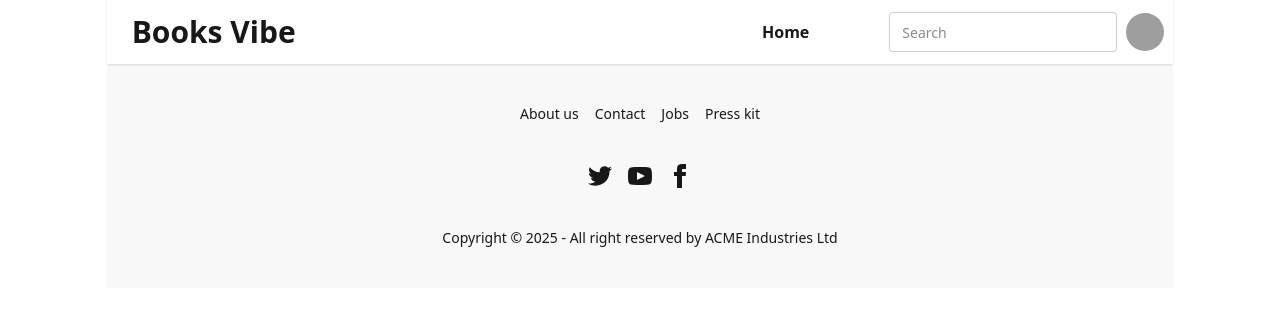
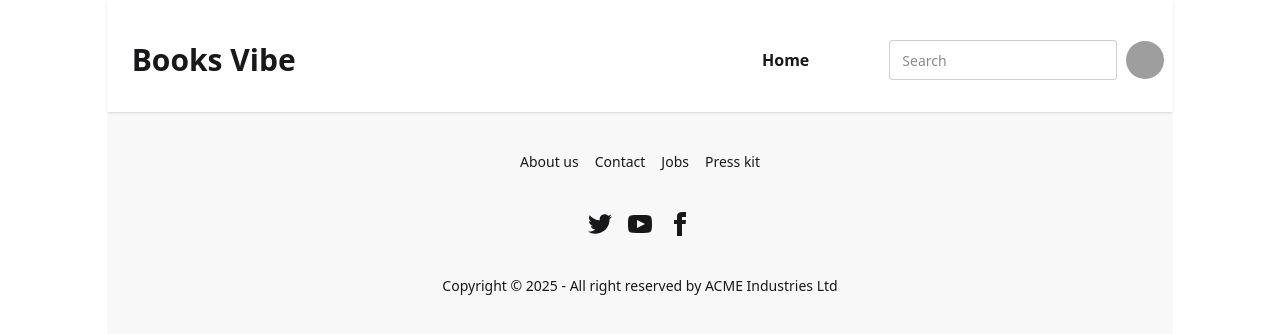
Before and after one commit to Amitkumersarkar/Books-Lovers, a React (Vite) app: page / in a window 1280 px wide. Shown: the top 334 px of the page. Built offline with nearby package versions, Linux system fonts and the light colour scheme; grey boxes are pictures that could not be loaded.

Commit message:
added new file

```diff
--- a/src/components/Header/Navbar.jsx
+++ b/src/components/Header/Navbar.jsx
@@ -5,7 +5,7 @@ const Navbar = () => {
     <li><NavLink to='/home'>Home</NavLink></li>
     </>
     return (
-        <div className="navbar bg-base-100 shadow-sm">
+        <div className="navbar bg-base-100 shadow-sm pb-8 pt-10">
             <div className="flex-1">
                 <a className="btn btn-ghost text-3xl">Books Vibe</a>
             </div>
```
